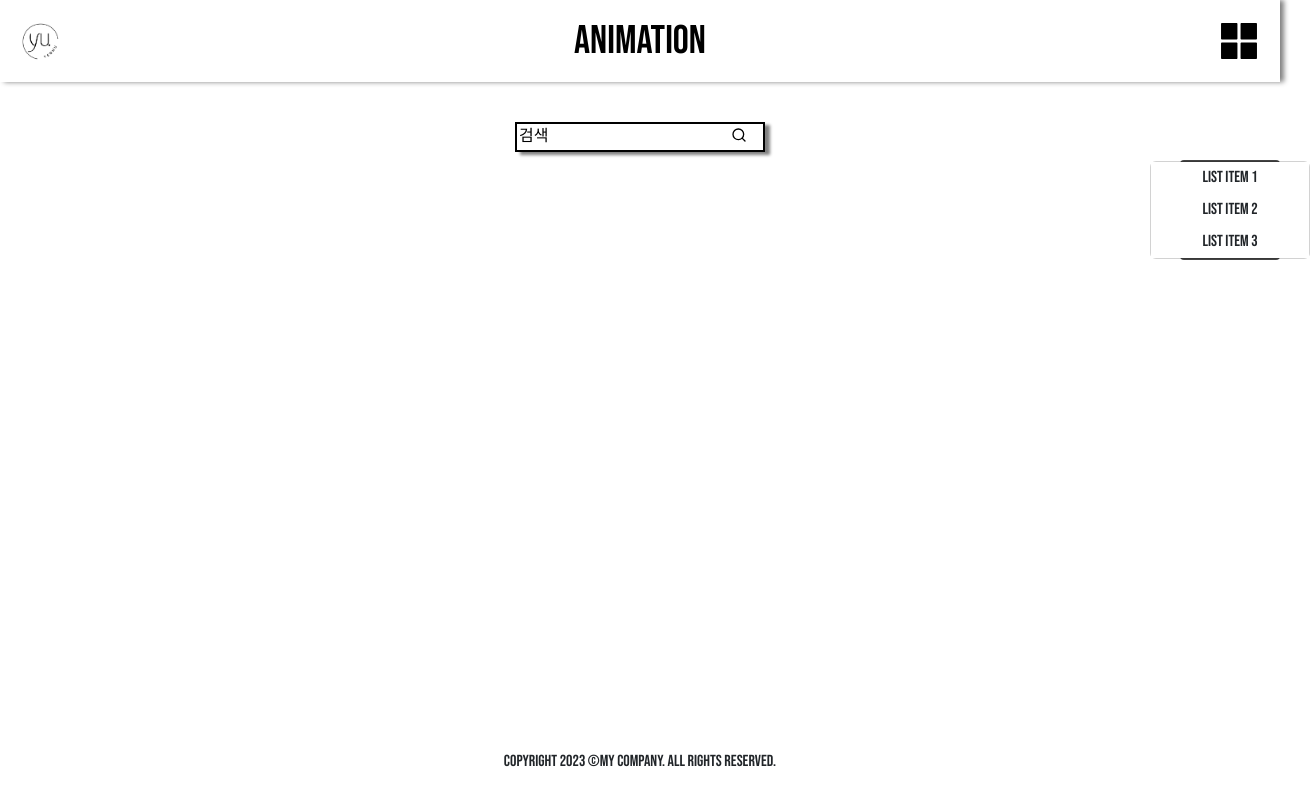
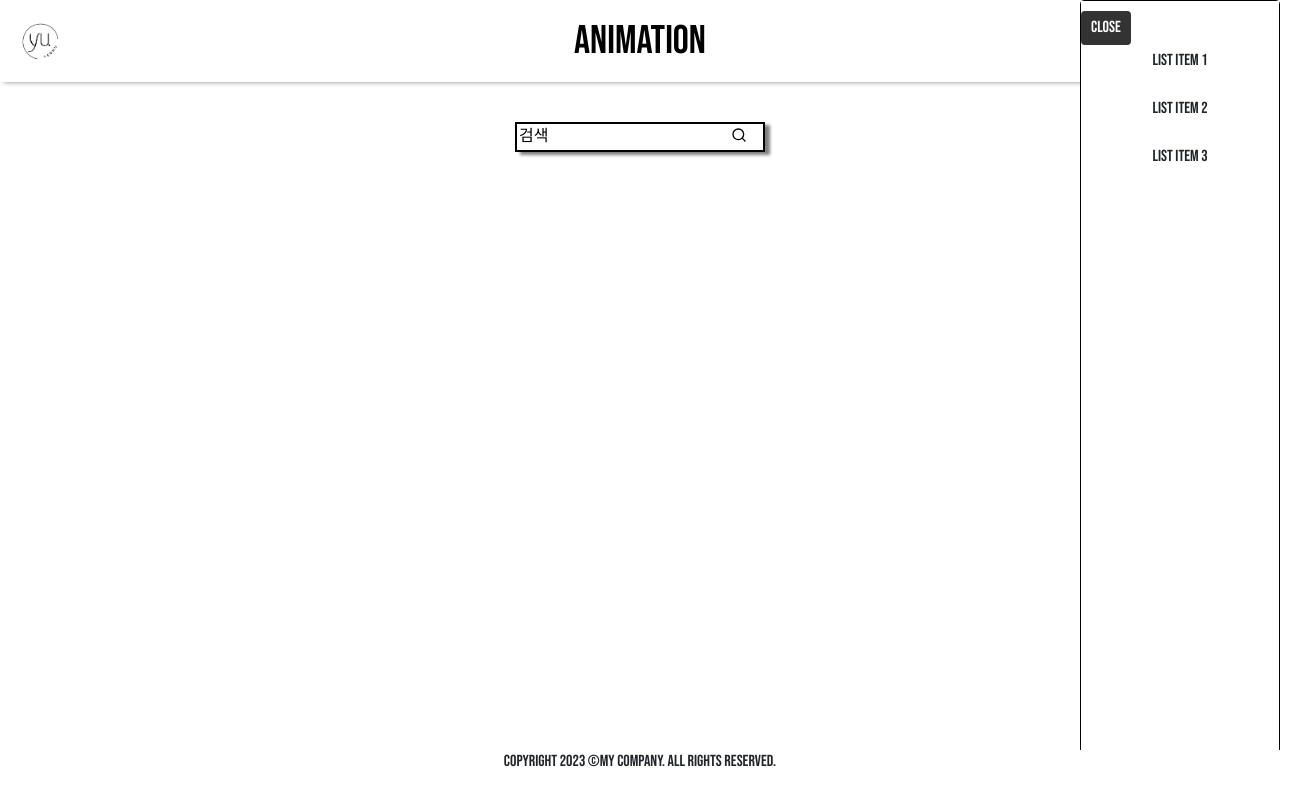
Before and after one commit to Eclipse-K/Animation_Page, a React (Create React App) app: page / in a window 1280 px wide. Both pictures are taken after a click on the button 1239 px from the left and 41 px from the top of the page. Shown: the whole page, 1310 px wide, since content can reach past the window. Built offline with nearby package versions, Linux system fonts and the light colour scheme; a web font is replaced by a local one.

Commit message:
Edit dropdown state

```diff
--- /dev/null
+++ b/src/Components/Dropdown/DropdownBox.js
@@ -0,0 +1,32 @@
+import styled from "styled-components";
+
+const DropdownBox = styled.div`
+  display: block;
+  list-style: none;
+  padding: 0;
+  margin: 0;
+  width: 100%;
+  height: 100%;
+
+  p {
+    padding: 0.25rem 0;
+    text-align: center;
+  }
+
+  p:hover {
+    background-color: #555;
+  }
+
+  button {
+    display: block;
+    margin-top: 10px;
+    background-color: #333;
+    color: white;
+    border: none;
+    padding: 5px 10px;
+    cursor: pointer;
+    border-radius: 4px;
+  }
+`;
+
+export default DropdownBox;
--- /dev/null
+++ b/src/Components/Dropdown/DropdownContainer.js
@@ -0,0 +1,20 @@
+import styled from "styled-components";
+
+const DropdownContainer = styled.div`
+  position: absolute;
+  top: 0;
+  right: 0;
+  width: 200px;
+  height: 100%;
+  padding: 0;
+  margin: 0;
+  background-color: #444;
+  border-radius: 4px;
+  border: 1px solid black;
+  display: flex;
+  align-items: center;
+  justify-content: center;
+  z-index: 3;
+`;
+
+export default DropdownContainer;
--- a/src/Components/DropdownMenu.css
+++ /dev/null
@@ -1,29 +0,0 @@
-.dropdown-content {
-  position: absolute;
-  top: 20%;
-  right: 0;
-  width: 100px;
-  height: 100px;
-  background-color: #444;
-  border-radius: 4px;
-  display: flex;
-  align-items: center;
-  justify-content: center;
-  z-index: 3;
-}
-
-.dropdown-menu {
-  display: block;
-  list-style: none;
-  padding: 0;
-  margin: 0;
-}
-
-.dropdown-menu li {
-  padding: 0.25rem 0;
-  text-align: center;
-}
-
-.dropdown-menu li:hover {
-  background-color: #555;
-}
--- a/src/Components/DropdownMenu.js
+++ b/src/Components/DropdownMenu.js
@@ -1,14 +1,20 @@
-import "./DropdownMenu.css";
+import DropdownContainer from "./Dropdown/DropdownContainer.js";
+import DropdownBox from "./Dropdown/DropdownBox.js";
 
-function DropdownMenu() {
+function DropdownMenu({ closeDropdown }) {
+  const dropButtonClick = () => {
+    closeDropdown();
+  };
+
   return (
-    <div className="dropdown-content">
-      <ul className="dropdown-menu">
-        <li>List item 1</li>
-        <li>List item 2</li>
-        <li>List item 3</li>
-      </ul>
-    </div>
+    <DropdownContainer>
+      <DropdownBox>
+        <button onClick={dropButtonClick}>Close</button>
+        <p>List item 1</p>
+        <p>List item 2</p>
+        <p>List item 3</p>
+      </DropdownBox>
+    </DropdownContainer>
   );
 }
 
--- a/src/Components/NavDrop.js
+++ b/src/Components/NavDrop.js
@@ -1,16 +1,18 @@
+import React, { useState } from "react";
 import { AiFillAppstore } from "react-icons/ai";
 import "./NavDrop.css";
 import Logo from "../image/yeonu_logo.png";
-import { useState } from "react";
 import DropdownMenu from "./DropdownMenu";
 
 function NavDrop() {
   const [isDropdownOpen, setIsDropdownOpen] = useState(false);
-  const [isButtonRotated, setIsButtonRotated] = useState(false);
 
   const toggleDropdown = () => {
     setIsDropdownOpen(!isDropdownOpen);
-    setIsButtonRotated(!isButtonRotated);
+  };
+
+  const closeDropdown = () => {
+    setIsDropdownOpen(false);
   };
 
   return (
@@ -20,15 +22,18 @@ function NavDrop() {
       </div>
       <h1 className="navbar-title">Animation</h1>
       <div className={`navbar-dropdown ${isDropdownOpen ? "open" : ""}`}>
-        <button
-          className={`dropdown-button ${isButtonRotated ? "rotated" : ""}`}
-          onClick={toggleDropdown}
-        >
-          <AiFillAppstore />
-        </button>
+        {isDropdownOpen ? (
+          <button className="dropdown-button rotated" onClick={closeDropdown}>
+            <AiFillAppstore />
+          </button>
+        ) : (
+          <button className="dropdown-button" onClick={toggleDropdown}>
+            <AiFillAppstore />
+          </button>
+        )}
       </div>
 
-      {isDropdownOpen && <DropdownMenu />}
+      {isDropdownOpen && <DropdownMenu closeDropdown={closeDropdown} />}
     </nav>
   );
 }
```
